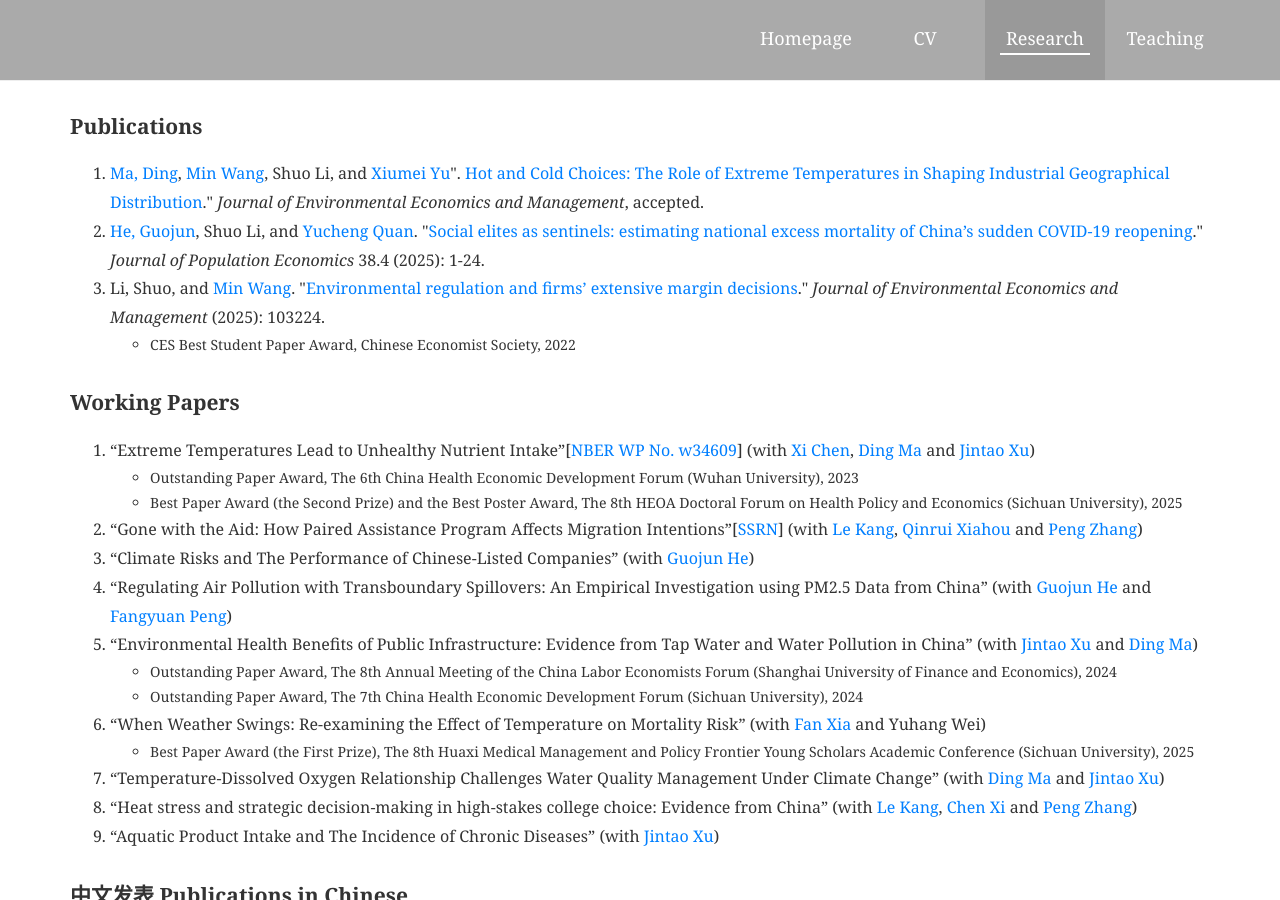
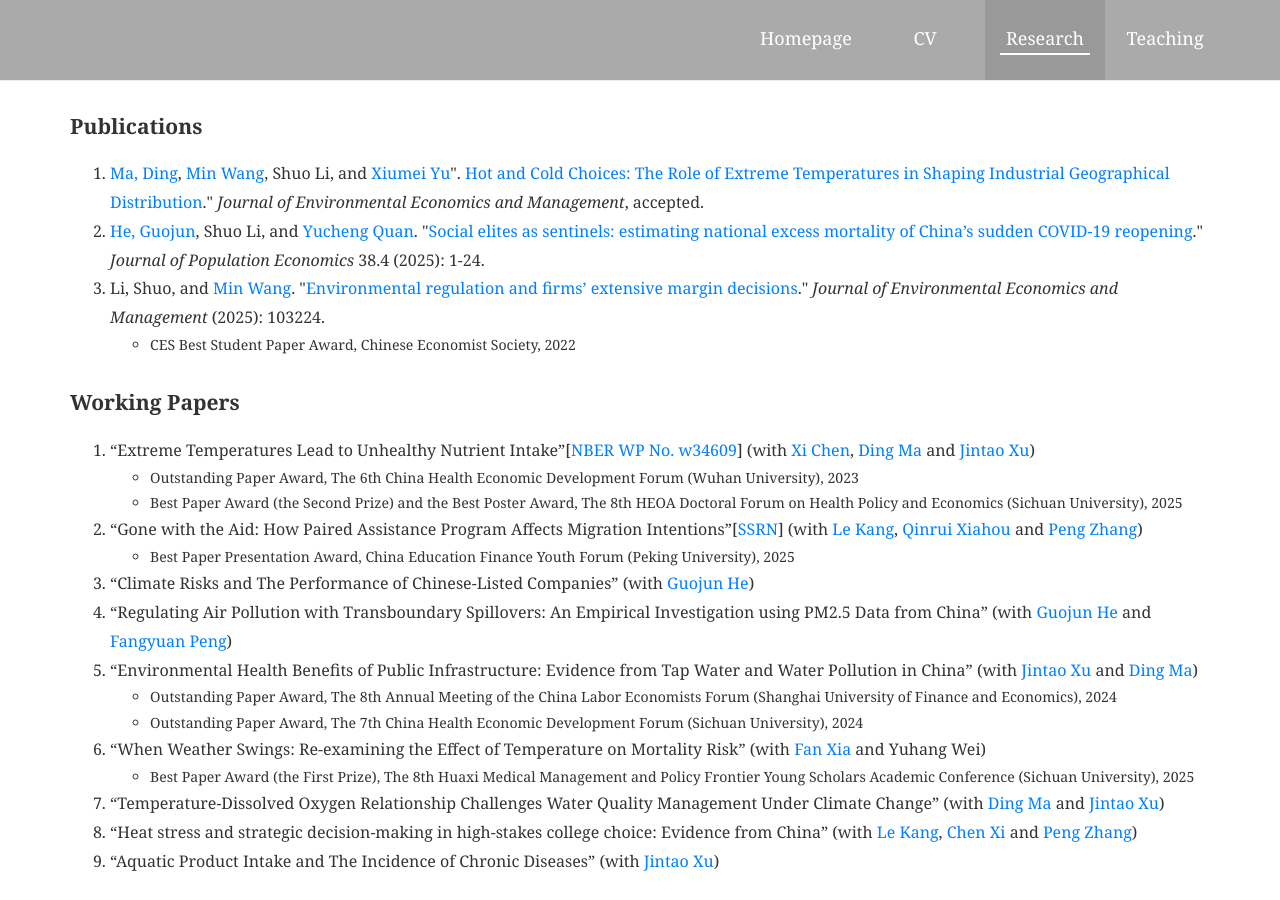
Before and after one commit to shuoliecon/shuoliecon.github.io, a Jekyll site: the page built from pages/_research/index.md, in a window 1280 px wide and 900 px high. Built offline with Jekyll 4.4.1, drawn with Linux system fonts in a browser that asks for light colours.

Commit message:
Update index.md

```diff
--- a/pages/_research/index.md
+++ b/pages/_research/index.md
@@ -21,6 +21,7 @@
 <ul><li>Best Paper Award (the Second Prize) and the Best Poster Award, The 8th HEOA Doctoral Forum on Health Policy and Economics (Sichuan University), 2025</li></ul>
 
 <li>“Gone with the Aid: How Paired Assistance Program Affects Migration Intentions”[<a href="https://papers.ssrn.com/sol3/papers.cfm?abstract_id=4977681">SSRN</a>] (with <a href="https://sites.google.com/view/lekang/home">Le Kang</a>, <a href="https://www.linkedin.com/in/qinrui-xiahou-13a211110/?originalSubdomain=hk">Qinrui Xiahou</a> and <a href="https://pengzhang.weebly.com">Peng Zhang</a>)</li>
+<ul><li>Best Paper Presentation Award, China Education Finance Youth Forum (Peking University), 2025</li></ul>
 
 <li> “Climate Risks and The Performance of Chinese-Listed Companies” (with <a href="https://www.guojunhe.com/">Guojun He</a>) </li>
 
```
